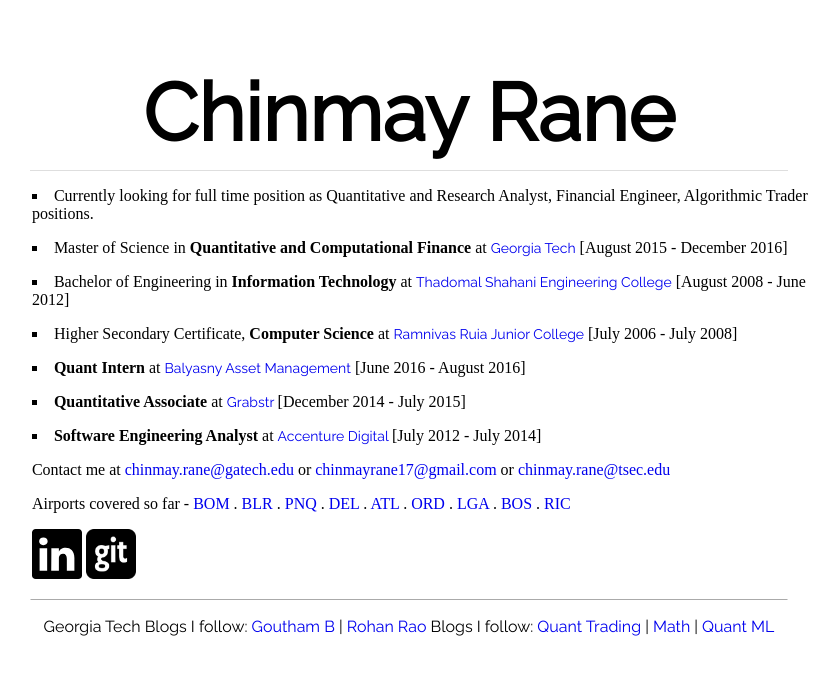
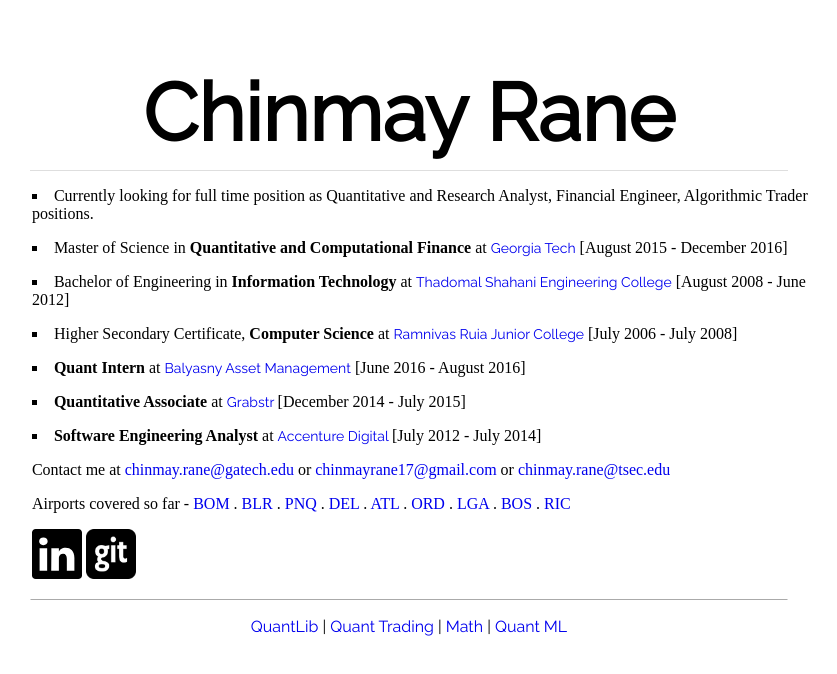
Before and after one commit to chinmayrane/chinmayrane.github.io, a plain HTML site: page index.html in a window 1280 px wide. Shown: the whole page, without its empty margins (231-1068 px from the left). Drawn offline with nearby package versions, Linux system fonts and the light colour scheme.

Commit message:
Update index.html

```diff
--- a/index.html
+++ b/index.html
@@ -85,7 +85,7 @@
 		<hr>
 		<p>
 
-			Georgia Tech Blogs I follow: <a href="http://gouthamanbalaraman.com/" target="_blank"> Goutham B </a> | <a href="http://pwp.gatech.edu/ganduri/" target="_blank"> Rohan Rao </a> Blogs I follow:  <a href="http://epchan.blogspot.in/" target="_blank"> Quant Trading </a> | <a href="http://www.cseblog.com/" target="_blank"> Math </a> | <a href="http://gekkoquant.com/" target="_blank"> Quant ML </a>
+			<a href="http://gouthamanbalaraman.com/" target="_blank"> QuantLib </a> | <a href="http://epchan.blogspot.in/" target="_blank"> Quant Trading </a> | <a href="http://www.cseblog.com/" target="_blank"> Math </a> | <a href="http://gekkoquant.com/" target="_blank"> Quant ML </a>
 		</p>
 	</footer>
 
```
